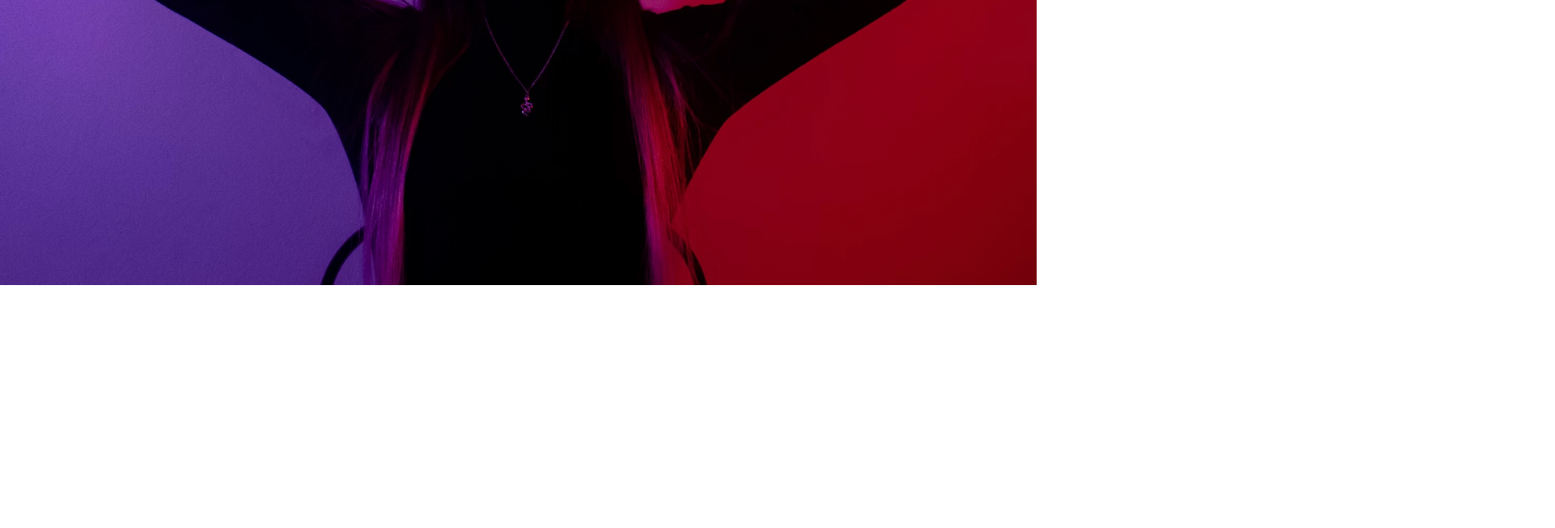
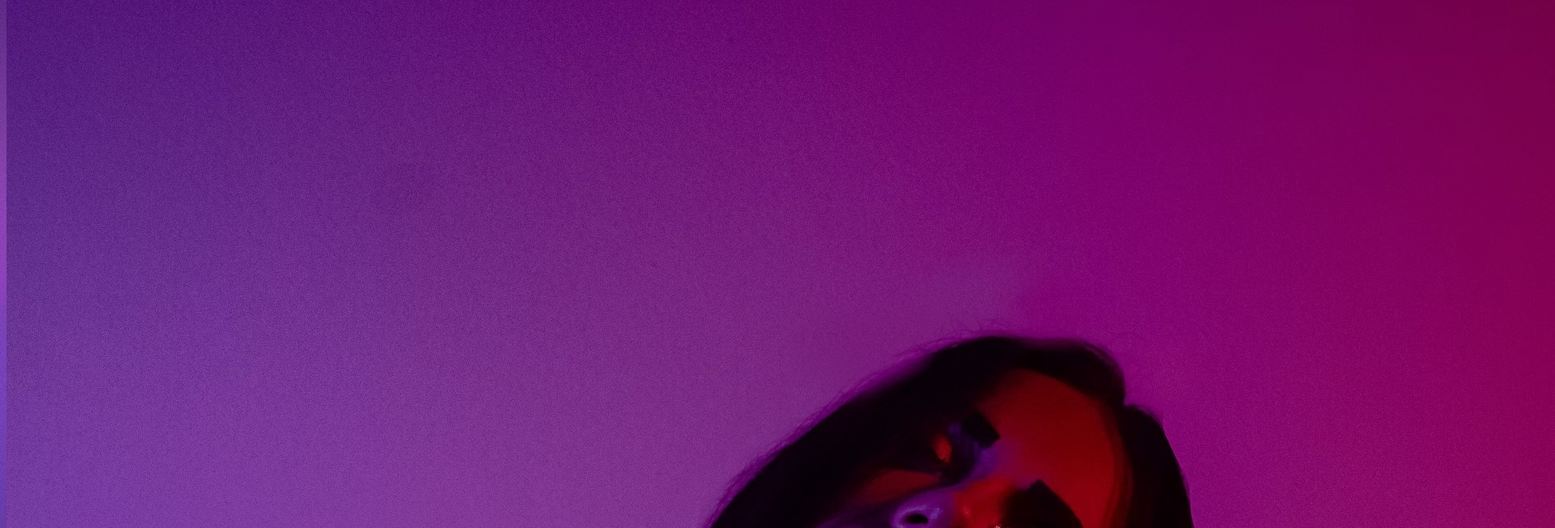
Before and after one commit to Wiltonwell/Sierra, a plain HTML site: page index.html in a window 1280 px wide. Shown: the part 448-1100 px from the top of the page at 81% size, 1920 px wide, since content can reach past the window. Before the commit the page ends 800 px from the top, so only its background shows below. Drawn offline with Linux system fonts and the light colour scheme.

Commit message:
image test

```diff
--- a/index.html
+++ b/index.html
@@ -35,6 +35,7 @@
             <p class="other_btn">We will have to format this correctly</p>
         </div>
     </div>
+    <img src="/Media/purple3.jpeg" alt="trying">
     <div class ="foot_menu">
         <a href="https://www.instagram.com/sierrabunnyg/?hl=en" target="_blank" rel="noopener noreferrer"><img src="Media/instagram-brands.svg" class="social_pic" alt="instagram"></a>
         <a href="https://www.facebook.com/sierra.bunny.1" target="_blank" rel="noopener noreferrer"><img src="Media/facebook-f-brands.svg" class="social_pic" alt="facebook"></a>
```
